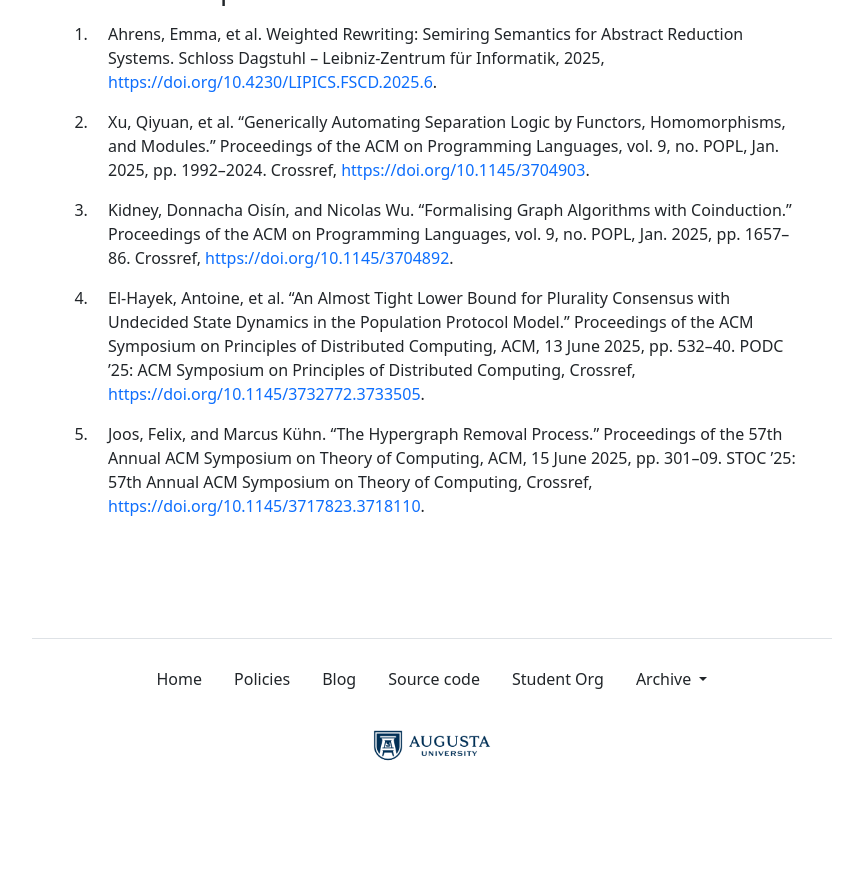
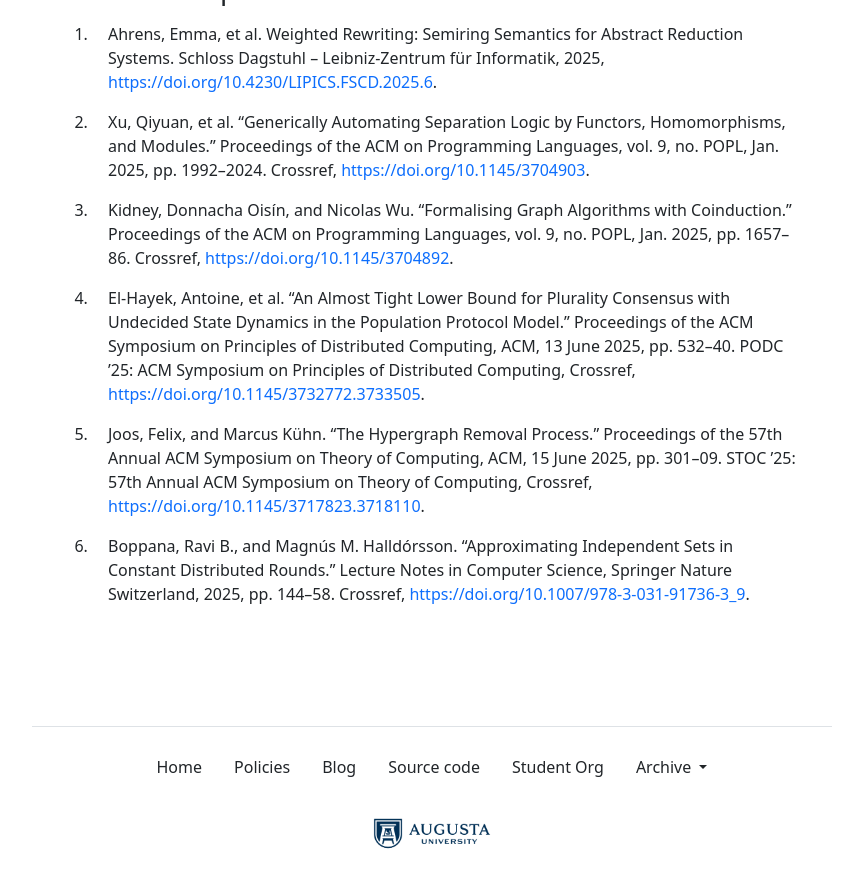
Before and after one commit to the-au-forml-lab/plgroup, a Jekyll site: the page built from docs/index.md, in a window 1280 px wide and 900 px high, scrolled down 1677 px. Shown: the top 888 px of the window, without its empty margins (208-1071 px from the left). Built offline with Jekyll 4.4.1, drawn with Linux system fonts in a browser that asks for light colours; before the commit the page ends 2489 px from its top, so only the background shows below that; some of the changed text lies outside the part shown.

Commit message:
[create-pull-request] automated change

```diff
--- a/data/history.txt
+++ b/data/history.txt
@@ -52,3 +52,4 @@
 10.1145/3704892
 10.1145/3732772.3733505
 10.1145/3717823.3718110
+10.1007/978-3-031-91736-3_9
--- a/docs/index.md
+++ b/docs/index.md
@@ -36,7 +36,7 @@ organization.
 | 4.  | September 12 | Formalising Graph Algorithms with Coinduction.    | UH227 (Fishbowl) |
 | 5.  | September 19 | An Almost Tight Lower Bound for Plurality Consensus with Undecided State Dynamics in the Population Protocol Model.    | UH227 (Fishbowl) |
 | 6.  | September 26 | The Hypergraph Removal Process.    | UH227 (Fishbowl) |
-| 7.  | October 3    | Paper 06 discussion    | UH227 (Fishbowl) |
+| 7.  | October 3    | Approximating Independent Sets in Constant Distributed Rounds.    | UH227 (Fishbowl) |
 | 8.  | October 10   | _Fall pause_           |                  |
 | 9.  | October 17   | Paper 07 discussion    | UH227 (Fishbowl) |
 | 10. | October 24   | Paper 08 discussion    | UH227 (Fishbowl) |
--- a/docs/papers.md
+++ b/docs/papers.md
@@ -3,3 +3,4 @@
 1. Kidney, Donnacha Oisín, and Nicolas Wu. “Formalising Graph Algorithms with Coinduction.” Proceedings of the ACM on Programming Languages, vol. 9, no. POPL, Jan. 2025, pp. 1657–86. Crossref, <https://doi.org/10.1145/3704892>.
 1. El-Hayek, Antoine, et al. “An Almost Tight Lower Bound for Plurality Consensus with Undecided State Dynamics in the Population Protocol Model.” Proceedings of the ACM Symposium on Principles of Distributed Computing, ACM, 13 June 2025, pp. 532–40. PODC ’25: ACM Symposium on Principles of Distributed Computing, Crossref, <https://doi.org/10.1145/3732772.3733505>.
 1. Joos, Felix, and Marcus Kühn. “The Hypergraph Removal Process.” Proceedings of the 57th Annual ACM Symposium on Theory of Computing, ACM, 15 June 2025, pp. 301–09. STOC ’25: 57th Annual ACM Symposium on Theory of Computing, Crossref, <https://doi.org/10.1145/3717823.3718110>.
+1. Boppana, Ravi B., and Magnús M. Halldórsson. “Approximating Independent Sets in Constant Distributed Rounds.” Lecture Notes in Computer Science, Springer Nature Switzerland, 2025, pp. 144–58. Crossref, <https://doi.org/10.1007/978-3-031-91736-3_9>.
```
